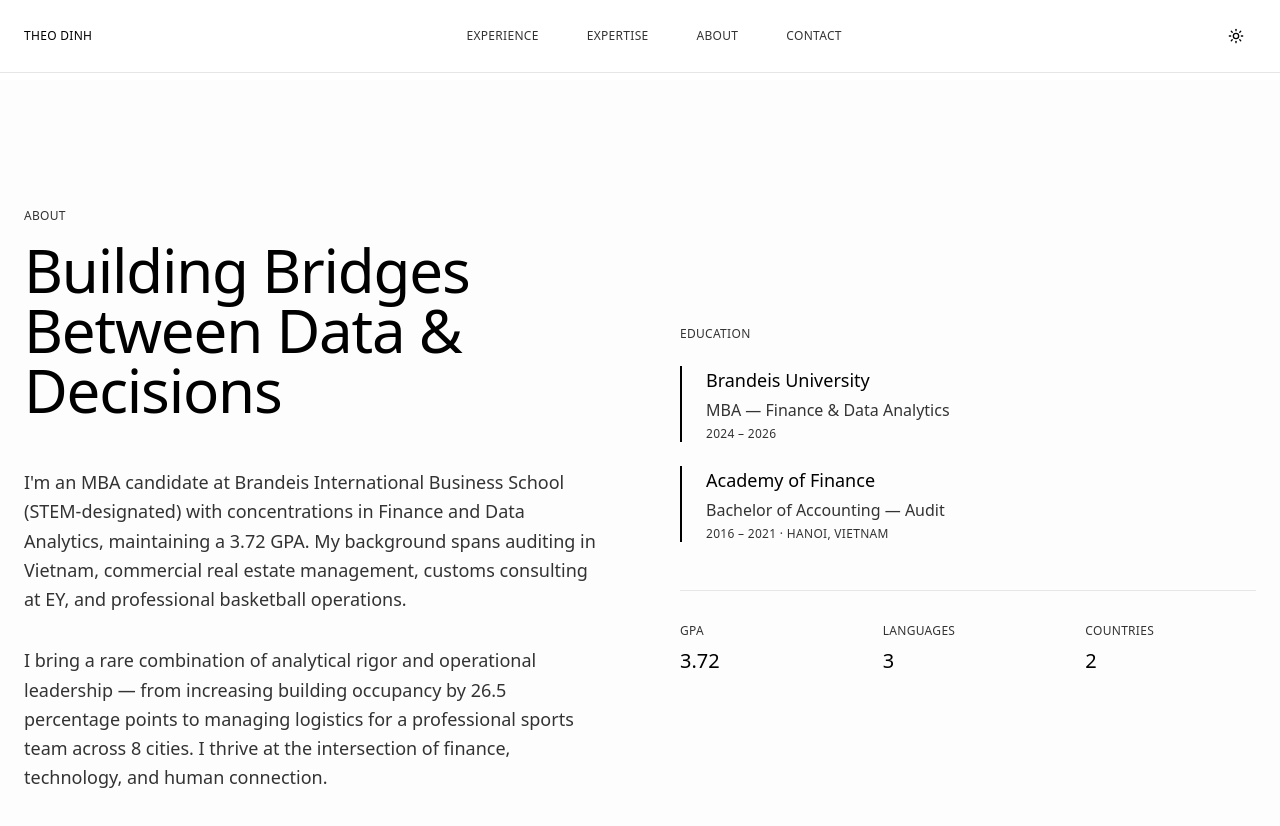
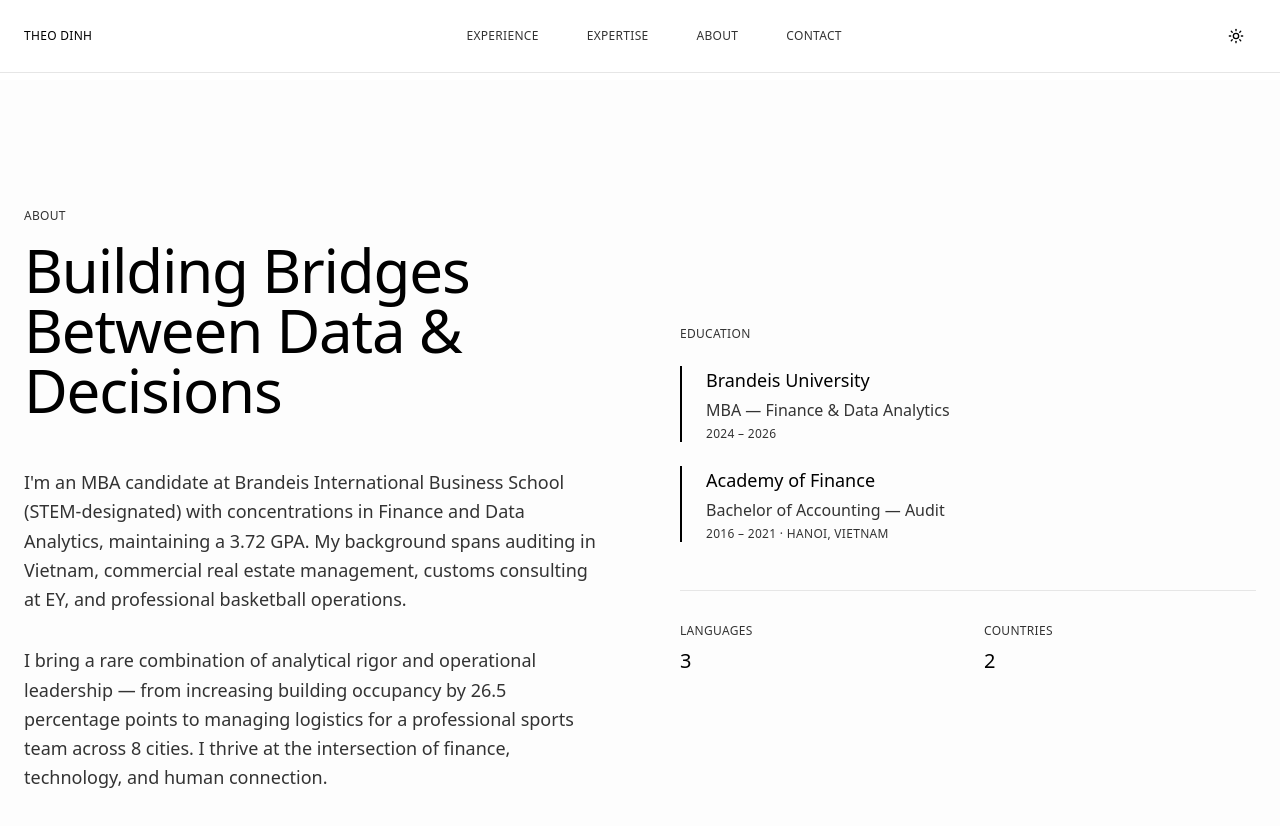
Before and after one commit to thanh2141998-tech/TheoDinhPortfolio, a React (Vite) app: page /about in a window 1280 px wide. Shown: the top 826 px of the page. Built offline with nearby package versions, Linux system fonts and the light colour scheme.

Commit message:
Changes
Co-authored-by: thanh2141998-tech <269506524+thanh2141998-tech@users.noreply.github.com>

```diff
--- a/src/components/About.tsx
+++ b/src/components/About.tsx
@@ -45,11 +45,7 @@ const About = () => {
               </div>
 
               <div className="pt-8 border-t border-border">
-                <div className="grid grid-cols-3 gap-8">
-                  <div>
-                    <h4 className="text-minimal text-muted-foreground mb-2">GPA</h4>
-                    <p className="text-xl">3.72</p>
-                  </div>
+                <div className="grid grid-cols-2 gap-8">
                   <div>
                     <h4 className="text-minimal text-muted-foreground mb-2">LANGUAGES</h4>
                     <p className="text-xl">3</p>
--- a/src/components/Contact.tsx
+++ b/src/components/Contact.tsx
@@ -38,7 +38,7 @@ const Contact = () => {
               <div>
                 <h4 className="text-minimal text-muted-foreground mb-6">CONNECT</h4>
                 <div className="space-y-4">
-                  <a href="https://linkedin.com/in/theo-dinh" target="_blank" rel="noopener noreferrer" className="block text-xl hover:text-muted-foreground transition-colors duration-300">
+                  <a href="https://www.linkedin.com/in/theo-dinh/" target="_blank" rel="noopener noreferrer" className="block text-xl hover:text-muted-foreground transition-colors duration-300">
                     LinkedIn
                   </a>
                 </div>
```
